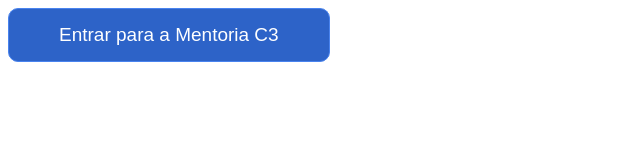
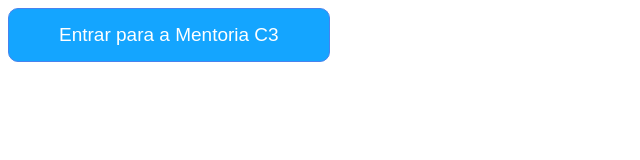
Before and after one commit to viocomg/botaomentoriac3, a plain HTML site: page index.html in a window 1280 px wide. Shown: the whole page, without its empty margins (0-640 px from the left). Drawn offline with Linux system fonts and the light colour scheme.

Commit message:
index.html

```diff
--- a/index.html
+++ b/index.html
@@ -1,34 +1,29 @@
 <!DOCTYPE html>
-<html>
-<head>
+<header>
 <style>.ocultar{display:none;}</style>
-	<title>HTML Button Generator</title>
-	<style>
-		button {
+<style>
+		.ocultar {
 			color: #ffffff;
-			background-color: #2d63c8;
+			background-color: #14a5ff;
 			font-size: 19px;
 			border: 1px solid #4983ee;
 			border-radius: 10px;
 			padding: 15px 50px;
 			cursor: pointer
 		}
-		button:hover {
+		.ocultar:hover {
 			color: #2d63c8;
 			background-color: #ffffff;
 		}
 	</style>
-</head>
+
+<header>
 <body>
-	<button type="button" name="myButton" class="ocultar">Entrar para a Mentoria C3</button>
-
-
-
-
+<button class="ocultar" onclick="window.location.href='https://go.perfectpay.com.br/PPU38CO3Q65';">Entrar para a Mentoria C3</button>
 </body>
 <script type="text/javascript">
 var tmin = 0;
-var tseg = 3;
+var tseg = 04;
 
 var tpitch = (tmin * 60000) + (tseg * 1000);
 setTimeout('show()', tpitch);
```
